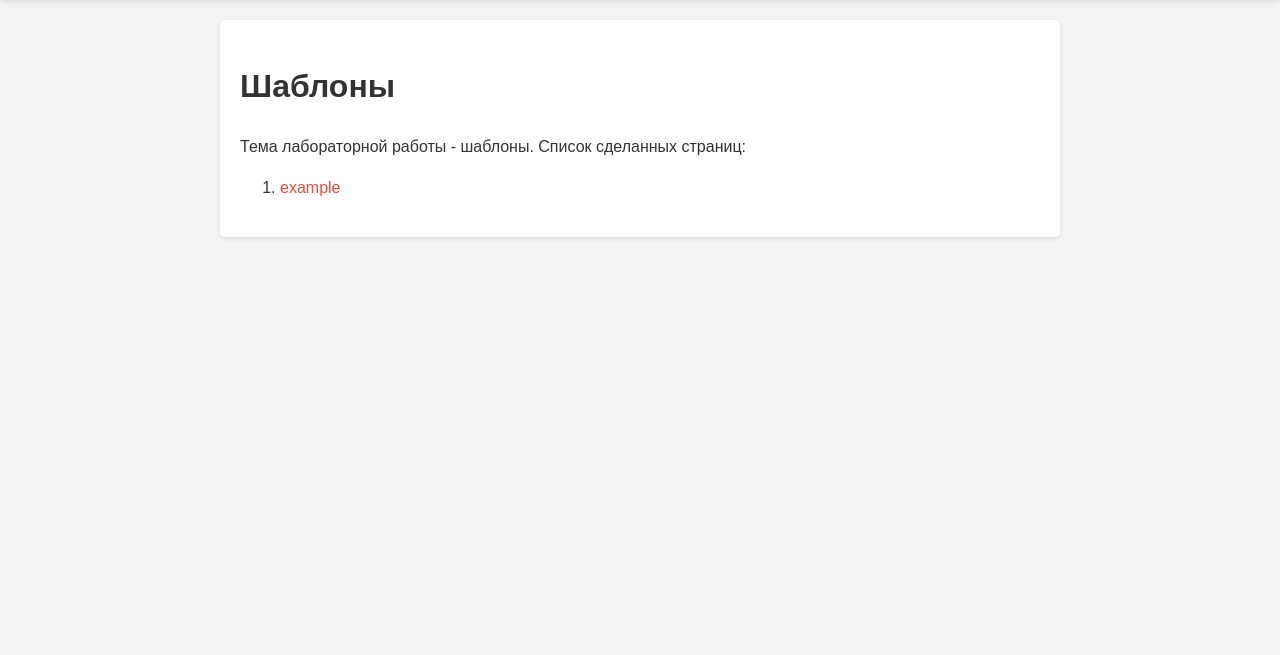
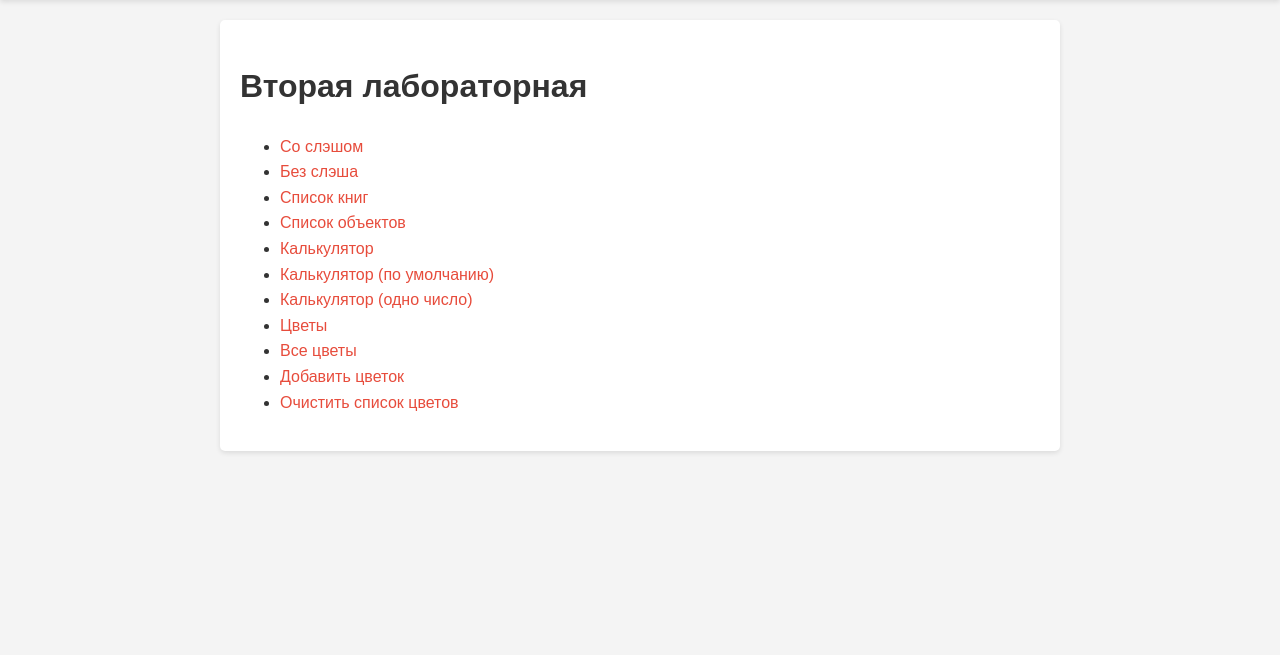
Before and after one commit to pprzz1/web-backend, a Flask app: page /lab2/ in a window 1280 px wide. Shown: the part 66-721 px from the top of the page. Run offline with Flask 3, Linux system fonts and the light colour scheme.

Commit message:
Добавление ссылок

```diff
--- a/app.py
+++ b/app.py
@@ -34,6 +34,8 @@ def index():
            </header>
            <body>
                 <a href='/lab1'>Первая лабораторная</a>
+                <br>
+                <a href='/lab2'>Вторая лабораторная</a>
            </body>
            <footer>Безделов Роман Артемович, ФБИ-22, 3 курс, 2024</footer>
         </html>''', 200
@@ -202,7 +204,7 @@ def internal_error(error):
 ''', 500
 
 @app.route('/stone')
-def heavy_metal():
+def stone():
     path = url_for("static", filename = "stone.jpg")
     style = url_for("static", filename = "lab1.css")
     return '''
--- a/templates/lab2.html
+++ b/templates/lab2.html
@@ -5,11 +5,18 @@
 
 {# основной контент #}
 {% block main %}
-    <h1>Шаблоны</h1>
-    <div>Тема лабораторной работы - шаблоны. Список сделанных страниц:</div>
-    <ol>
-        <li>
-            <a href="/lab2/example">example</a>
-        </li>
-    </ol>
+    <h1>Вторая лабораторная</h1>
+    <ul>
+        <li><a href="{{ url_for('a2') }}">Со слэшом</a></li>
+        <li><a href="{{ url_for('a') }}">Без слэша</a></li>
+        <li><a href="{{ url_for('show_books') }}">Список книг</a></li>
+        <li><a href="{{ url_for('show_objects') }}">Список объектов</a></li>
+        <li><a href="{{ url_for('calc', a=1, b=1) }}">Калькулятор</a></li>
+        <li><a href="{{ url_for('calc_default') }}">Калькулятор (по умолчанию)</a></li>
+        <li><a href="{{ url_for('calc_single_number', a=100500) }}">Калькулятор (одно число)</a></li>
+        <li><a href="{{ url_for('flowers', flower_id=0) }}">Цветы</a></li>
+        <li><a href="{{ url_for('all_flowers') }}">Все цветы</a></li>
+        <li><a href="{{ url_for('add_flower', name='Новый цветок') }}">Добавить цветок</a></li>
+        <li><a href="{{ url_for('clear_flowers') }}">Очистить список цветов</a></li>
+    </ul>
 {% endblock %}
```
